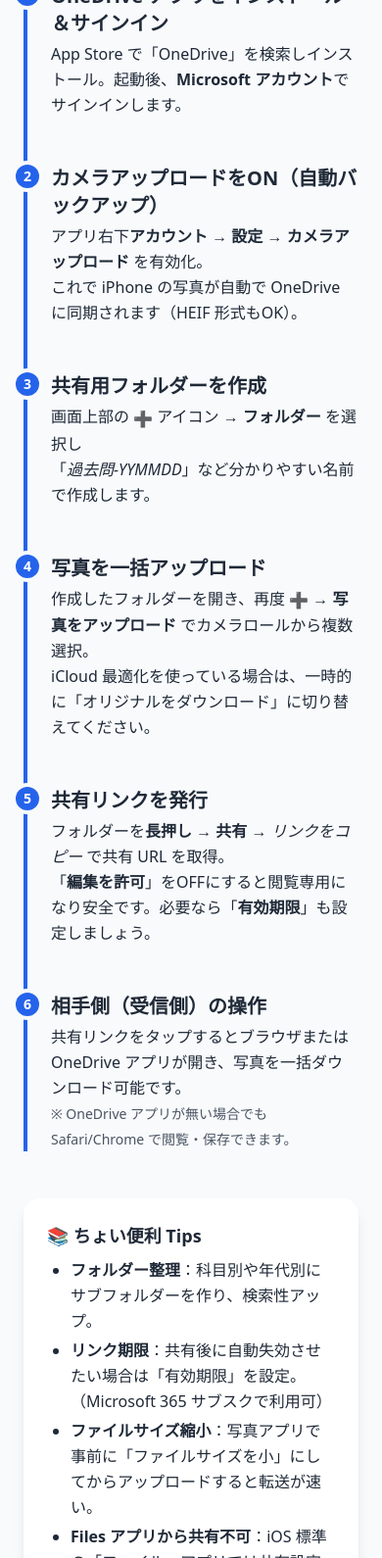
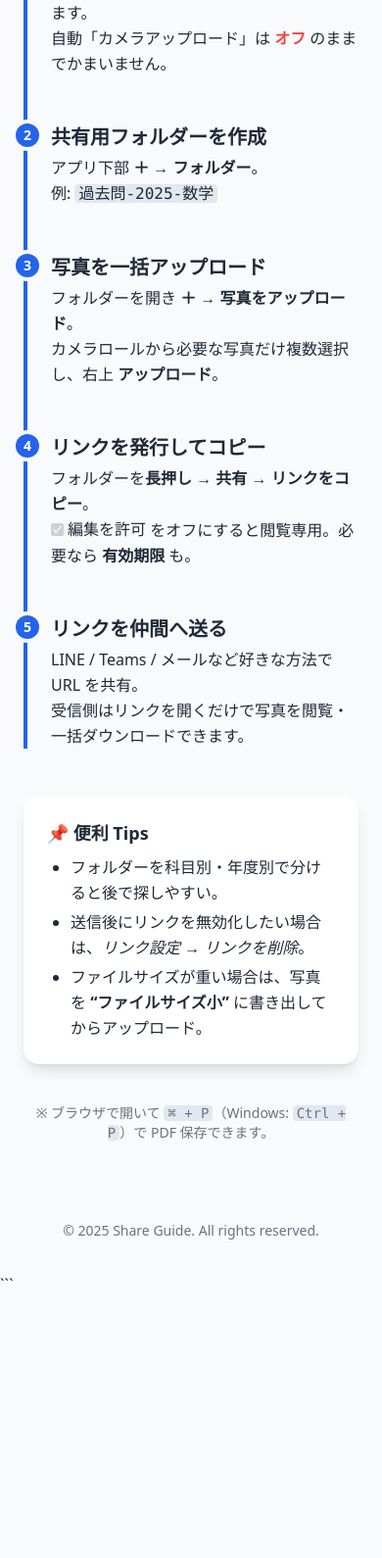
Before and after one commit to otakekeke/tai, a plain HTML site: page index.html in a window 390 px wide. Shown: the part 410-2000 px from the top of the page at 98% size. After the commit the page ends 1734 px from the top, so only its background shows below. Drawn offline with nearby package versions, Linux system fonts and the light colour scheme.

Commit message:
index.htmlのタイトルを「iPhone × OneDrive 写真大量共有マニュアル」から「OneDrive で卒業試験の過去問写真を共有する」に変更し、手順を整理しました。印刷用スタイルを追加し、ヒーローセクションや手順の内容を更新しました。

````diff
--- a/index.html
+++ b/index.html
@@ -1,152 +1,123 @@
+```html
 <!DOCTYPE html>
 <html lang="ja">
 <head>
   <meta charset="UTF-8" />
   <meta name="viewport" content="width=device-width, initial-scale=1.0" />
-  <title>iPhone × OneDrive 写真大量共有マニュアル</title>
+  <title>OneDrive で卒業試験の過去問写真を共有する</title>
   <script src="https://cdn.tailwindcss.com"></script>
+
+  <!-- 印刷用スタイル -->
+  <style>
+    @media print {
+      .print-hidden { display: none !important; }
+      body { background: #fff !important; color: #000 !important; }
+      a::after { content: " (" attr(href) ")"; font-size: 90%; }
+    }
+  </style>
 </head>
 
 <body class="bg-slate-50 text-gray-800 leading-relaxed">
-  <!-- --------------------------------------------------------------
-       ヒーローセクション
-  --------------------------------------------------------------- -->
+
+  <!-- ヒーロー -->
   <header class="bg-gradient-to-r from-blue-600 to-cyan-500 text-white">
-    <div class="max-w-4xl mx-auto px-6 py-16 text-center">
-      <h1 class="text-3xl sm:text-5xl font-extrabold mb-4">
-        iPhone だけで OneDrive を使い<br class="hidden sm:block" />
-        <span class="whitespace-nowrap">卒業試験の過去問写真</span>を
-        <span class="whitespace-nowrap">一気に共有！</span>
+    <div class="max-w-4xl mx-auto px-6 py-14 text-center">
+      <h1 class="text-3xl sm:text-5xl font-extrabold mb-3">
+        iPhone × OneDrive で<br class="hidden sm:inline" />
+        <span class="whitespace-nowrap">過去問写真を一気に共有</span>
       </h1>
-      <p class="text-lg sm:text-xl">手取り足取りガイド（保存 → アップロード → 共有リンク）</p>
+      <p class="text-lg sm:text-xl">自動同期なし・手動アップロードだけでOK</p>
     </div>
   </header>
 
-  <!-- --------------------------------------------------------------
-       手順タイムライン
-  --------------------------------------------------------------- -->
+  <!-- 手順 -->
   <main class="max-w-4xl mx-auto px-6 py-12">
     <ol class="relative border-l-4 border-blue-600">
-      <!-- Step 1 -->
+      <!-- 1 -->
       <li class="mb-12 ml-6">
         <span
           class="absolute -left-3 flex items-center justify-center w-6 h-6 bg-blue-600 rounded-full ring-4 ring-slate-50 text-white text-sm font-bold"
-          >1</span
-        >
-        <h2 class="text-xl font-semibold mb-1">OneDrive アプリをインストール＆サインイン</h2>
+        >1</span>
+        <h2 class="text-xl font-semibold mb-1">OneDrive を入れてサインイン</h2>
         <p>
-          App Store で「OneDrive」を検索しインストール。起動後、<strong>Microsoft アカウント</strong>でサインインします。
+          App&nbsp;Store で <strong>OneDrive</strong> をインストールし、Microsoft アカウントでサインインします。<br />
+          自動「カメラアップロード」は <strong class="text-red-500">オフ</strong> のままでかまいません。
         </p>
-        <!-- :contentReference[oaicite:0]{index=0} -->
       </li>
 
-      <!-- Step 2 -->
+      <!-- 2 -->
       <li class="mb-12 ml-6">
         <span
           class="absolute -left-3 flex items-center justify-center w-6 h-6 bg-blue-600 rounded-full ring-4 ring-slate-50 text-white text-sm font-bold"
-          >2</span
-        >
-        <h2 class="text-xl font-semibold mb-1">カメラアップロードをON（自動バックアップ）</h2>
+        >2</span>
+        <h2 class="text-xl font-semibold mb-1">共有用フォルダーを作成</h2>
         <p>
-          アプリ右下<strong>アカウント</strong>
-          → <strong>設定</strong>
-          → <strong>カメラアップロード</strong>
-          を有効化。<br />
-          これで iPhone の写真が自動で OneDrive に同期されます（HEIF 形式もOK）。
+          アプリ下部 <strong>＋</strong> → <strong>フォルダー</strong>。<br />
+          例: <kbd class="px-1 bg-slate-200 rounded">過去問-2025-数学</kbd>
         </p>
-        <!-- :contentReference[oaicite:1]{index=1} -->
       </li>
 
-      <!-- Step 3 -->
+      <!-- 3 -->
       <li class="mb-12 ml-6">
         <span
           class="absolute -left-3 flex items-center justify-center w-6 h-6 bg-blue-600 rounded-full ring-4 ring-slate-50 text-white text-sm font-bold"
-          >3</span
-        >
-        <h2 class="text-xl font-semibold mb-1">共有用フォルダーを作成</h2>
+        >3</span>
+        <h2 class="text-xl font-semibold mb-1">写真を一括アップロード</h2>
         <p>
-          画面上部の <span class="inline-block align-middle">➕</span> アイコン →
-          <strong>フォルダー</strong> を選択し<br />
-          「<em>過去問-YYMMDD</em>」など分かりやすい名前で作成します。
+          フォルダーを開き <strong>＋</strong> → <strong>写真をアップロード</strong>。<br />
+          カメラロールから必要な写真だけ複数選択し、右上 <strong>アップロード</strong>。
         </p>
-        <!-- :contentReference[oaicite:2]{index=2} -->
       </li>
 
-      <!-- Step 4 -->
+      <!-- 4 -->
       <li class="mb-12 ml-6">
         <span
           class="absolute -left-3 flex items-center justify-center w-6 h-6 bg-blue-600 rounded-full ring-4 ring-slate-50 text-white text-sm font-bold"
-          >4</span
-        >
-        <h2 class="text-xl font-semibold mb-1">写真を一括アップロード</h2>
+        >4</span>
+        <h2 class="text-xl font-semibold mb-1">リンクを発行してコピー</h2>
         <p>
-          作成したフォルダーを開き、再度 <span class="inline-block align-middle">➕</span> →
-          <strong>写真をアップロード</strong> でカメラロールから複数選択。<br />
-          iCloud 最適化を使っている場合は、一時的に「オリジナルをダウンロード」に切り替えてください。
+          フォルダーを<strong>長押し</strong> → <strong>共有</strong> → <strong>リンクをコピー</strong>。<br />
+          <label class="inline-flex items-center space-x-1">
+            <input type="checkbox" checked disabled />
+            <span>編集を許可</span>
+          </label>
+          をオフにすると閲覧専用。必要なら <strong>有効期限</strong> も。
         </p>
-        <!-- :contentReference[oaicite:3]{index=3} -->
       </li>
 
-      <!-- Step 5 -->
-      <li class="mb-12 ml-6">
-        <span
-          class="absolute -left-3 flex items-center justify-center w-6 h-6 bg-blue-600 rounded-full ring-4 ring-slate-50 text-white text-sm font-bold"
-          >5</span
-        >
-        <h2 class="text-xl font-semibold mb-1">共有リンクを発行</h2>
-        <p>
-          フォルダーを<strong>長押し</strong> → <strong>共有</strong> →
-          <em>リンクをコピー</em> で共有 URL を取得。<br />
-          「<strong>編集を許可</strong>」をOFFにすると閲覧専用になり安全です。必要なら「<strong>有効期限</strong>」も設定しましょう。
-        </p>
-        <!-- :contentReference[oaicite:4]{index=4} -->
-      </li>
-
-      <!-- Step 6 -->
+      <!-- 5 -->
       <li class="mb-0 ml-6">
         <span
           class="absolute -left-3 flex items-center justify-center w-6 h-6 bg-blue-600 rounded-full ring-4 ring-slate-50 text-white text-sm font-bold"
-          >6</span
-        >
-        <h2 class="text-xl font-semibold mb-1">相手側（受信側）の操作</h2>
+        >5</span>
+        <h2 class="text-xl font-semibold mb-1">リンクを仲間へ送る</h2>
         <p>
-          共有リンクをタップするとブラウザまたは OneDrive アプリが開き、写真を一括ダウンロード可能です。<br />
-          <span class="text-sm text-gray-600"
-            >※ OneDrive アプリが無い場合でも Safari/Chrome で閲覧・保存できます。</span
-          >
+          LINE / Teams / メールなど好きな方法で URL を共有。<br />
+          受信側はリンクを開くだけで写真を閲覧・一括ダウンロードできます。
         </p>
-        <!-- :contentReference[oaicite:5]{index=5} -->
       </li>
     </ol>
 
     <!-- Tips -->
     <section class="bg-white rounded-2xl shadow-lg p-6 mt-12">
-      <h3 class="text-lg font-semibold mb-2">📚 ちょい便利 Tips</h3>
+      <h3 class="text-lg font-semibold mb-2">📌 便利 Tips</h3>
       <ul class="list-disc ml-6 space-y-1">
-        <li>
-          <strong>フォルダー整理</strong>：科目別や年代別にサブフォルダーを作り、検索性アップ。
-        </li>
-        <li>
-          <strong>リンク期限</strong>：共有後に自動失効させたい場合は「有効期限」を設定。（Microsoft 365
-          サブスクで利用可）
-          <!-- :contentReference[oaicite:6]{index=6} -->
-        </li>
-        <li>
-          <strong>ファイルサイズ縮小</strong>：写真アプリで事前に「ファイルサイズを小」にしてからアップロードすると転送が速い。
-        </li>
-        <li>
-          <strong>Files アプリから共有不可</strong>：iOS 標準の「ファイル」アプリでは共有設定ができないため、必ず OneDrive アプリを使う。
-          <!-- :contentReference[oaicite:7]{index=7} -->
-        </li>
+        <li>フォルダーを科目別・年度別で分けると後で探しやすい。</li>
+        <li>送信後にリンクを無効化したい場合は、<em>リンク設定 → リンクを削除</em>。</li>
+        <li>ファイルサイズが重い場合は、写真を <strong>“ファイルサイズ小”</strong> に書き出してからアップロード。</li>
       </ul>
     </section>
+
+    <!-- 印刷案内 -->
+    <p class="print-hidden mt-10 text-center text-sm text-gray-500">
+      ※ ブラウザで開いて <kbd class="px-1 bg-slate-200 rounded">⌘ + P</kbd>（Windows: <kbd class="px-1 bg-slate-200 rounded">Ctrl + P</kbd>）で PDF 保存できます。
+    </p>
   </main>
 
-  <!-- --------------------------------------------------------------
-       フッター
-  --------------------------------------------------------------- -->
+  <!-- フッター -->
   <footer class="text-center py-8 text-sm text-gray-500">
-    © 2025 OneDrive How-To. All rights reserved.
+    © 2025 Share Guide. All rights reserved.
   </footer>
 </body>
 </html>
+```
````
